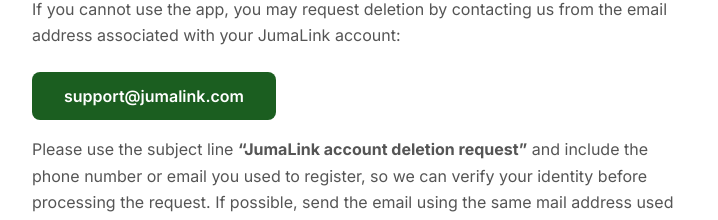
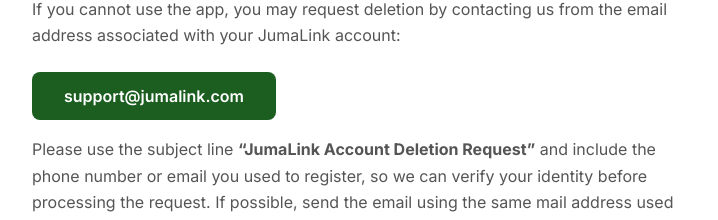
Before and after one commit to drilledigital/JumaLink-Landing-Page, a SvelteKit app: page /delete-me in a window 1280 px wide. Shown: the part 935-1155 px from the top of the page, without its empty margins (280-998 px from the left). Built offline with nearby package versions, Linux system fonts and the light colour scheme; no server answers.

Commit message:
Changes to wording

```diff
--- a/src/routes/delete-me/+page.svelte
+++ b/src/routes/delete-me/+page.svelte
@@ -5,7 +5,7 @@
   import { PLAY_STORE_URL } from "$lib/config/appStoreLinks.js";
 
   const supportEmail = "support@jumalink.com";
-  const supportMailto = `mailto:${supportEmail}?subject=${encodeURIComponent("JumaLink account deletion request")}`;
+  const supportMailto = `mailto:${supportEmail}?subject=${encodeURIComponent("JumaLink Account Deletion Request")}`;
 </script>
 
 <svelte:head>
@@ -31,9 +31,12 @@
       <strong>outside the app</strong> (for example, on this website).
     </p>
 
-    <p class="note" style="background: var(--red-badge); color: var(--white); opacity: 0.9">
-      Account deletion is irreversible.
-      Please proceed with caution as our team cannot recover your data once it is deleted.
+    <p
+      class="note"
+      style="background: var(--red-badge); color: var(--white); opacity: 0.9"
+    >
+      Account deletion is irreversible. Please proceed with caution as our team
+      cannot recover your data once it is deleted.
     </p>
 
     <section aria-labelledby="in-app-heading">
@@ -44,45 +47,48 @@
       </p>
       <ol class="steps">
         <li>Open the <strong>JumaLink</strong> app.</li>
-        <li>
-          Tap on your profile picture (at the top right of the screen).
-        </li>
+        <li>Tap on your profile picture (at the top right of the screen).</li>
         <li>
           Tap on <strong>Preferences</strong>.
         </li>
         <li>
-          Under the <strong>Account</strong> section, tap on <strong>Privacy Settings</strong>.
+          Under the <strong>Account</strong> section, tap on
+          <strong>Privacy Settings</strong>.
         </li>
         <li>
           Tap on <strong>Manage Your Data</strong>.
         </li>
         <li>
-          Tap on <strong>Delete Account</strong> and confirm the deletion on the pop-up.
+          Tap on <strong>Delete Account</strong> and confirm the deletion on the
+          pop-up.
         </li>
       </ol>
       <p class="note">
         <strong>Important:</strong> Temporarily disabling your account, logging
-        out, or uninstalling the app is <strong>not</strong> the same as
-        account deletion. Deletion must be completed through the in-app flow
-        above or the email option below.
+        out, or uninstalling the app is <strong>not</strong> the same as account
+        deletion. Deletion must be completed through the in-app flow above or the
+        email option below.
       </p>
     </section>
 
     <section aria-labelledby="email-heading">
       <h2 id="email-heading">Option 2 — Request deletion by email (web)</h2>
       <p>
-        If you cannot use the app, you may request deletion by contacting us from
-        the email address associated with your JumaLink account:
+        If you cannot use the app, you may request deletion by contacting us
+        from the email address associated with your JumaLink account:
       </p>
       <p class="cta-line">
         <a class="email-btn" href={supportMailto}>{supportEmail}</a>
       </p>
       <p>
-        Please use the subject line <strong>“JumaLink account deletion request”</strong>
-        and include the phone number or email you used to register, so we can
-        verify your identity before processing the request. If possible, send the email using the same
-        mail address used to register the account. If you are not able to provide the mail address used
-        to register the account, we may contact you for verification before processing the request.
+        Please use the subject line <strong
+          >“JumaLink Account Deletion Request”</strong
+        >
+        and include the phone number or email you used to register, so we can verify
+        your identity before processing the request. If possible, send the email
+        using the same mail address used to register the account. If you are not
+        able to provide the mail address used to register the account, we may contact
+        you for verification before processing the request.
       </p>
     </section>
 
@@ -91,9 +97,10 @@
       <ul>
         <li>
           We will <strong>delete your app account</strong> and, as part of that
-          process, <strong>delete the user data associated with that account</strong>,
-          except where we are allowed or required to keep limited information (see
-          below).
+          process,
+          <strong>delete the user data associated with that account</strong>,
+          except where we are allowed or required to keep limited information
+          (see below).
         </li>
         <li>
           Processing may take a short time after you confirm deletion in-app or
@@ -107,9 +114,9 @@
       <p>
         In limited cases we may need to keep certain information after account
         deletion — for example to meet legal obligations, respond to valid legal
-        requests, resolve disputes, prevent fraud or abuse, or enforce our terms.
-        When we do, we keep only what is necessary and only for as long as
-        needed. For more detail, see the privacy disclosures linked from our
+        requests, resolve disputes, prevent fraud or abuse, or enforce our
+        terms. When we do, we keep only what is necessary and only for as long
+        as needed. For more detail, see the privacy disclosures linked from our
         <a href={PLAY_STORE_URL}>Google Play listing</a>
         and any privacy policy referenced there.
       </p>
```
Also changed, not shown: src/routes/+page.svelte (+2 -5 lines).
